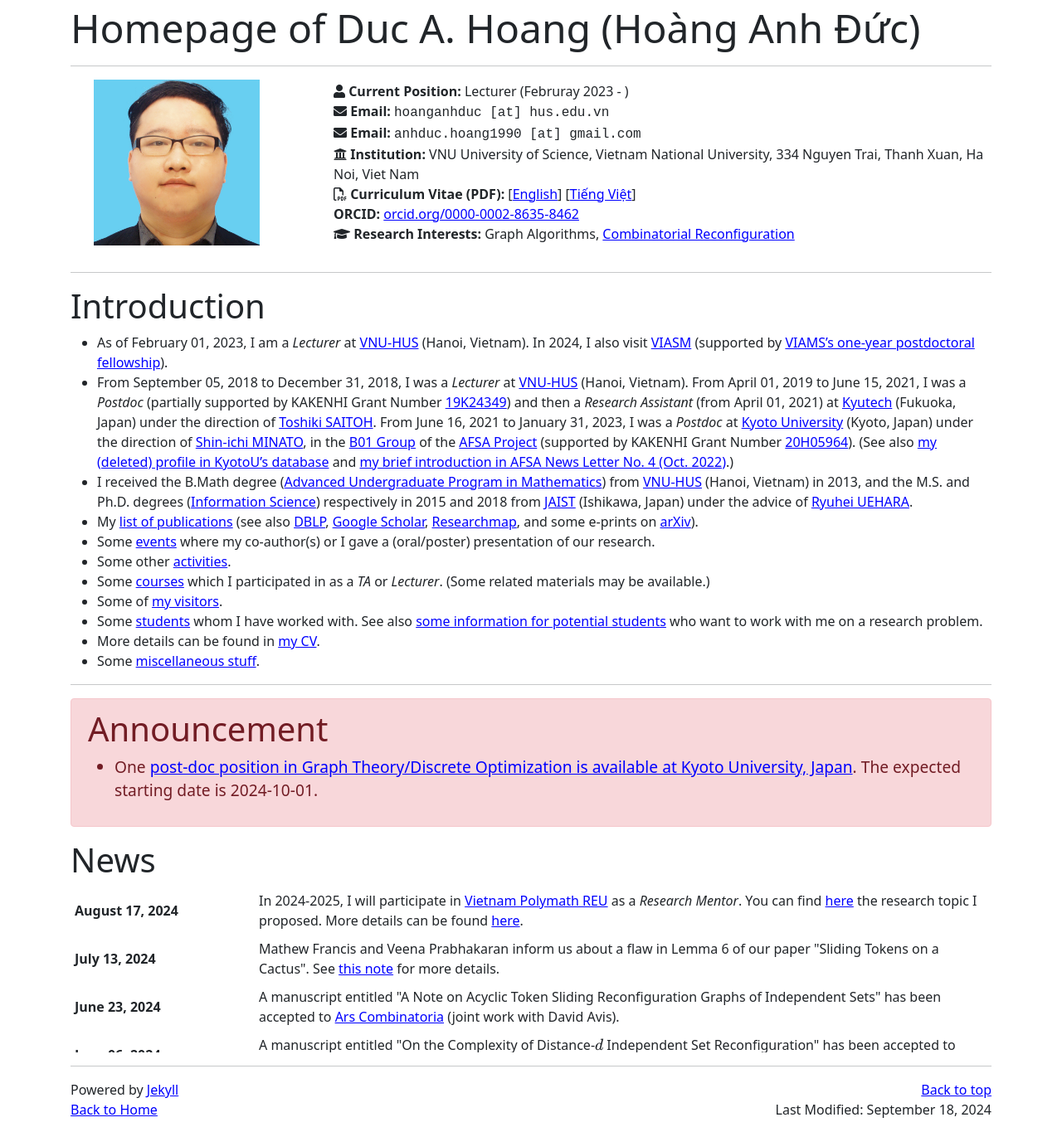
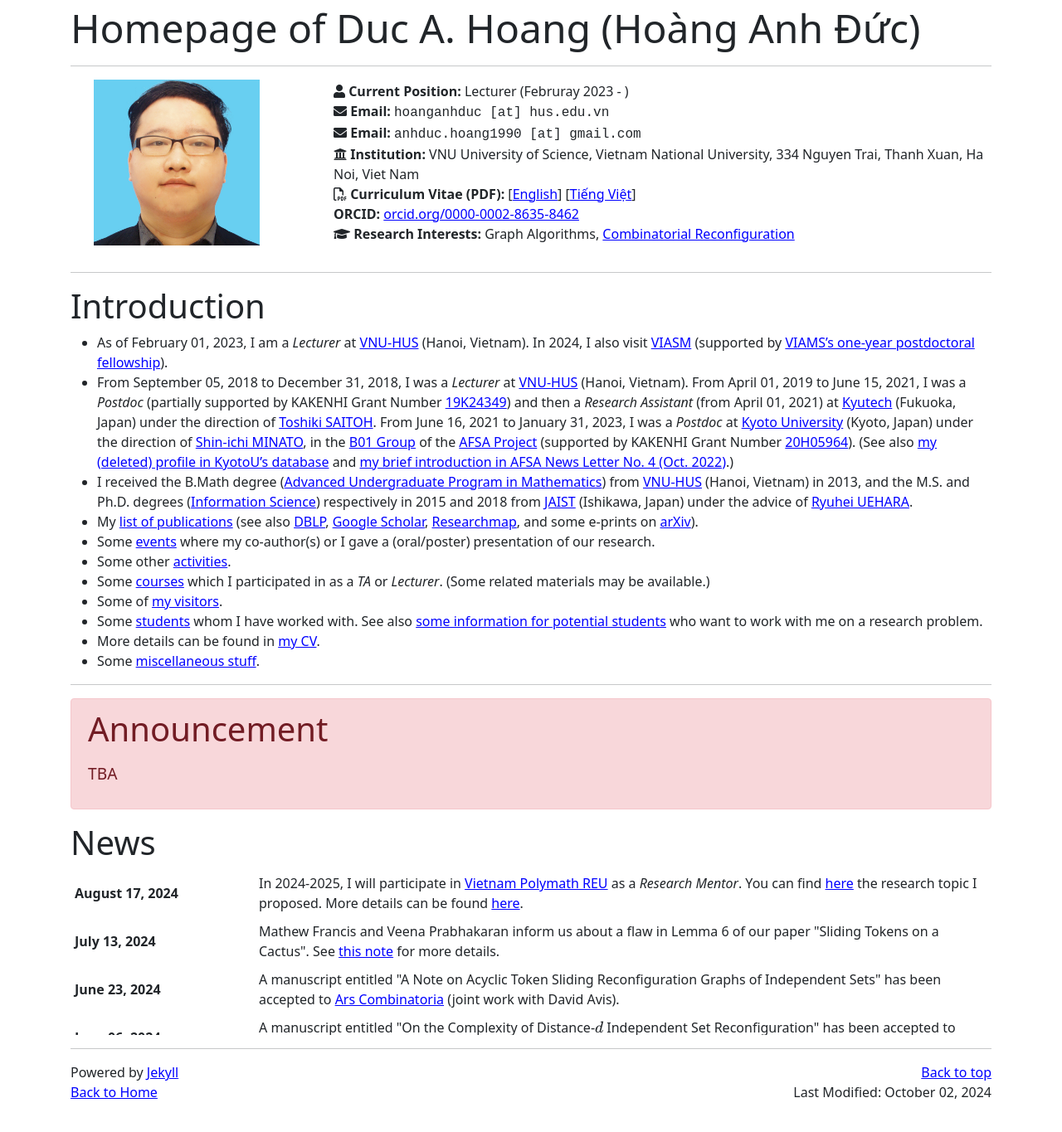
Before and after one commit to hoanganhduc/hoanganhduc.github.io, a Jekyll site: the page built from index.md, in a window 1280 px wide. Shown: the whole page at 83% size. Built offline with Jekyll 4.4.1, drawn with Linux system fonts in a browser that asks for light colours; nearby versions of some CDN libraries; formulas are drawn with MathJax 3; a style sheet for code colours, icons or effects is not loaded; after the commit the page ends 1344 px from its top, so only the background shows below that.

Commit message:
Updated @ 2024-10-02  09:03:12 ICT

```diff
--- a/index.md
+++ b/index.md
@@ -2,7 +2,7 @@
 layout: default
 title: "Homepage of Duc A. Hoang (Hoàng Anh Đức)"
 permalink: "/"
-last_modified_at: 2024-09-18
+last_modified_at: 2024-10-02
 mathjax: true
 ---
 
@@ -43,7 +43,7 @@ mathjax: true
 <div class="alert alert-announce" markdown="1">
 <h1 class="alert-heading">Announcement</h1>
 
-* One [post-doc position in Graph Theory/Discrete Optimization is available at Kyoto University, Japan](https://jrecin.jst.go.jp/seek/SeekJorDetail?fn=1&ln=1&id=D124060947&ln_jor=1). The expected starting date is 2024-10-01.
+<!-- * One [post-doc position in Graph Theory/Discrete Optimization is available at Kyoto University, Japan](https://jrecin.jst.go.jp/seek/SeekJorDetail?fn=1&ln=1&id=D124060947&ln_jor=1). The expected starting date is 2024-10-01. -->
 <!-- * The [call for presentations](https://dmatheorynet.blogspot.com/2024/04/dmanet-5th-combinatorial.html) of [the 5th **Co**mbinatorial **Re**configuration Workshop (CoRe 2024)](https://joint.imi.kyushu-u.ac.jp/post-15540/) has been announced. The submission deadline is [July 7, 2024, 23:59 (AoE)](https://time.is/2359_7_July_2024_in_Anywhere_on_Earth). -->
 <!-- * The [call for presentations](https://dmatheorynet.blogspot.com/2024/04/dmanet-cfp-jcdcg3-2024-sept-10-12-tokyo.html) of [JCDCG^3 2024](https://sites.google.com/view/jcdcg2024) has been announced. The submission deadline is [June 17 (Mon), 2024 (JST)](https://time.is/2359_17_June_2024_in_Tokyo).  -->
 <!--* Some events for math and CS students.-->
@@ -51,7 +51,7 @@ mathjax: true
   <!--* [Application Driven Mathematics](https://institute.vinbigdata.org/programs/application-driven-mathematics/). Application: From April 07 to May 15, 2024.-->
   <!-- * [Thực tập nghiên cứu khoa học tại Viện Toán học năm 2024](http://math.ac.vn/vi/news/1374-thuctapnckh2024.html). Deadline: April 29, 2024.  -->
 
-<!-- TBA -->
+TBA
 
 </div>
 
```
Also changed, not shown: teaching/VNU-HUS/2024/winter/MAT3500-2/index.md (+1 -1 lines), 1 other file.
